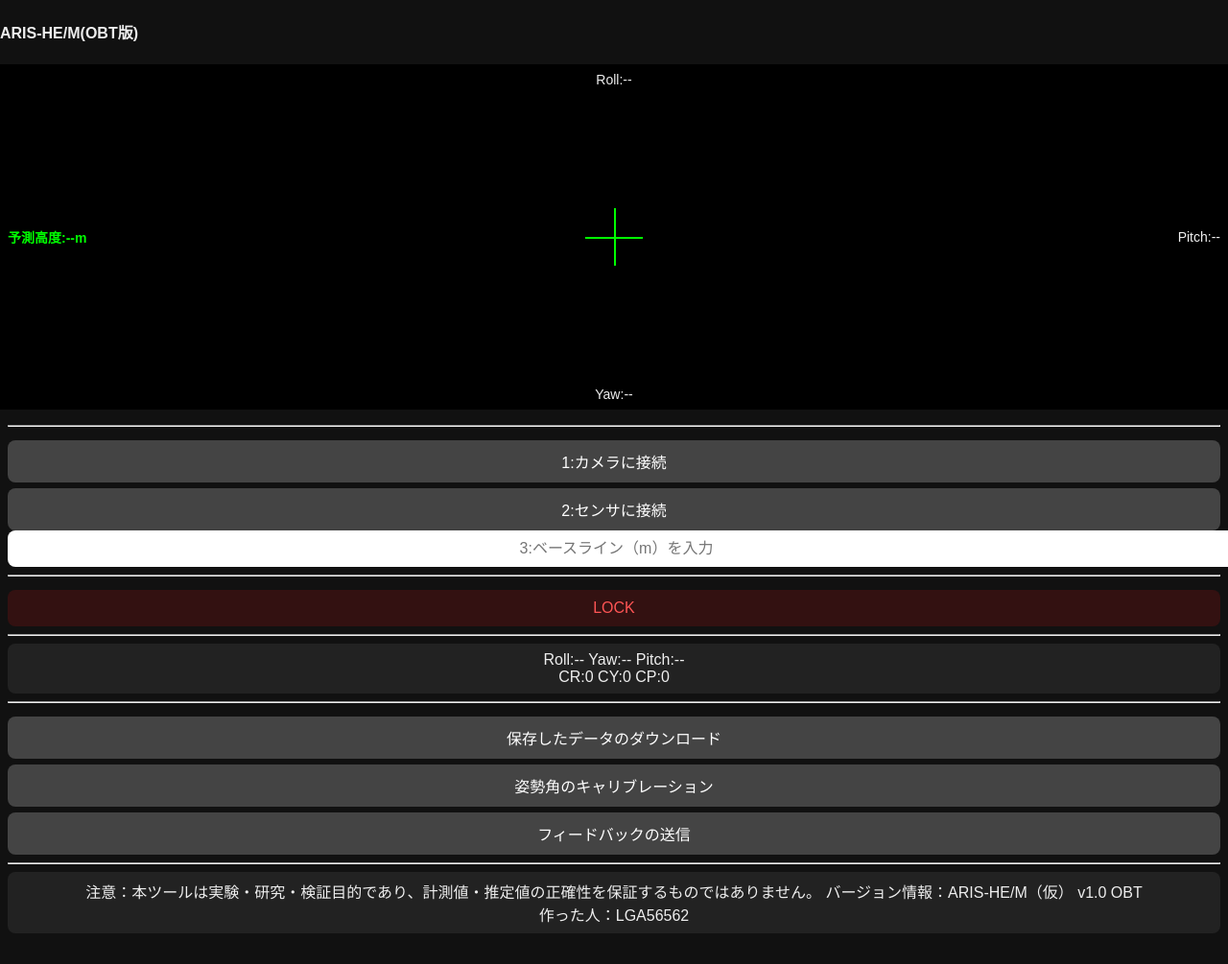
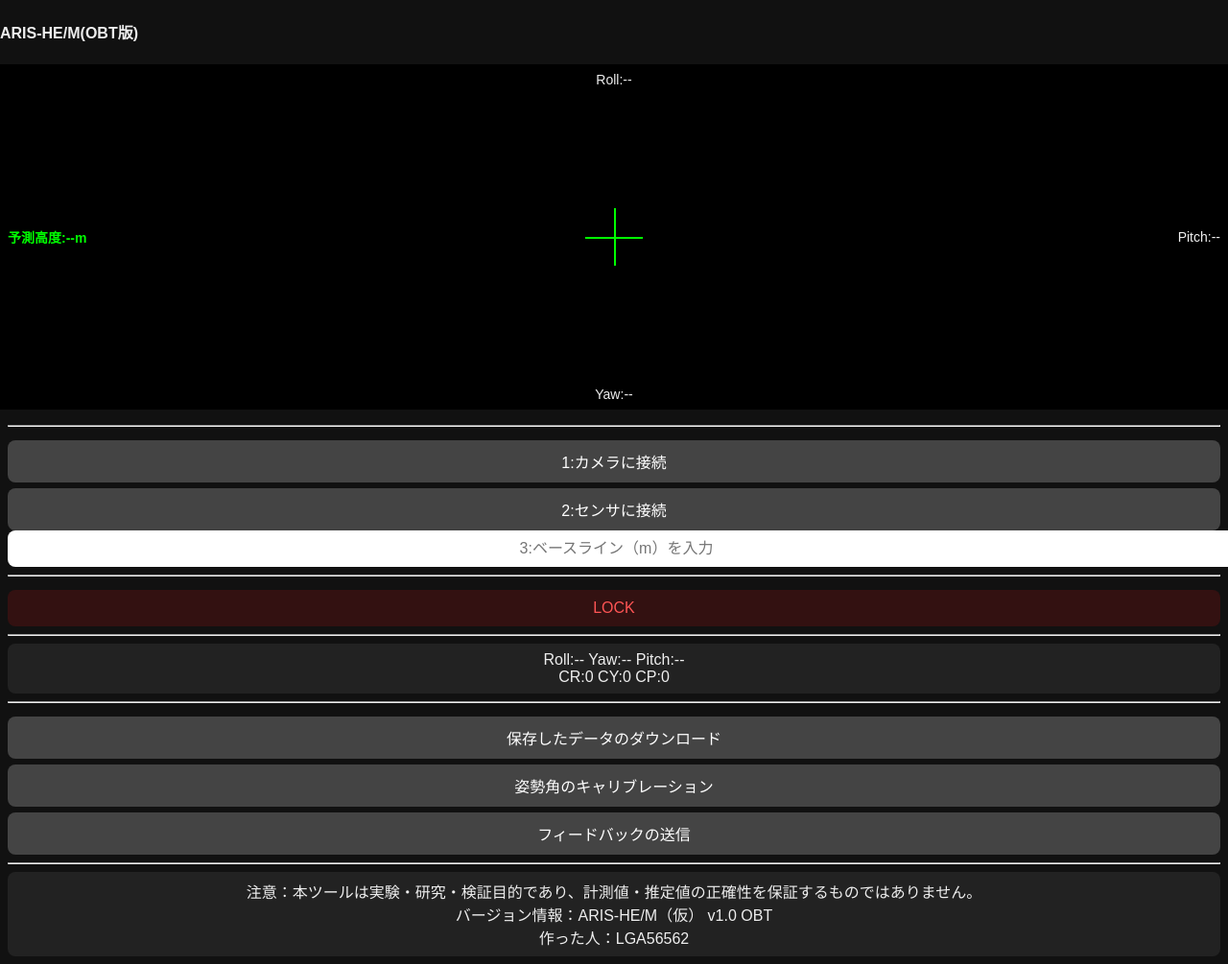
Before and after one commit to LGA56562/ARIS-HE-M-OBT997, a plain HTML site: page index.html in a window 1280 px wide. Shown: the whole page at 96% size. Before the commit the page ends 981 px from the top, so only its background shows below. Drawn offline with Linux system fonts and the light colour scheme.

Commit message:
Update index.html

```diff
--- a/index.html
+++ b/index.html
@@ -85,7 +85,7 @@ input{text-align:center}
 
   <hr>
   <div class="box">
-    注意：本ツールは実験・研究・検証目的であり、計測値・推定値の正確性を保証するものではありません。
+    注意：本ツールは実験・研究・検証目的であり、計測値・推定値の正確性を保証するものではありません。<br />
     バージョン情報：ARIS-HE/M（仮） v1.0 OBT<br />
     作った人：LGA56562
   </div>
```
